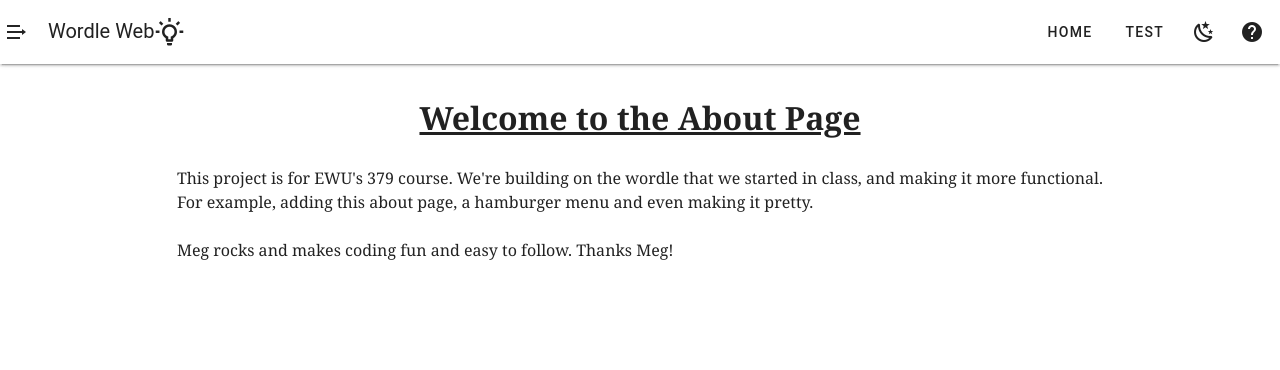
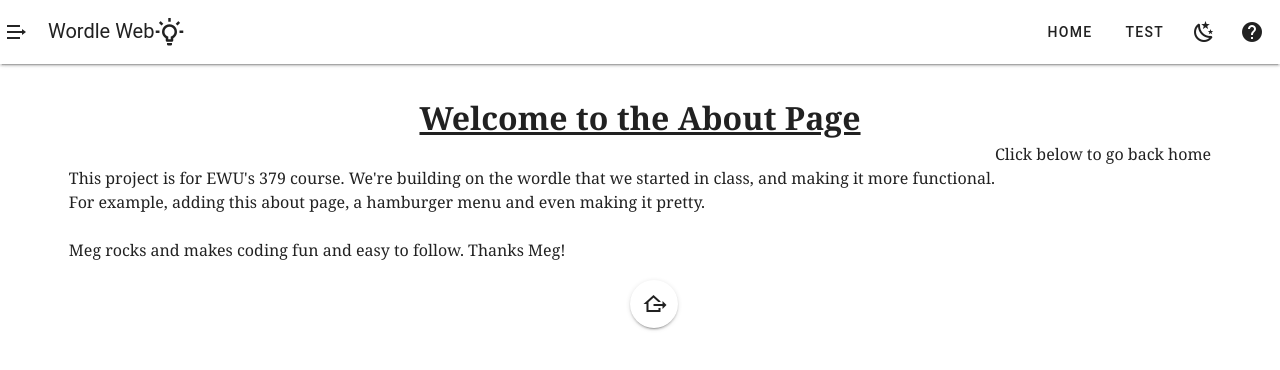
Before and after one commit to IntelliTect-Samples/EWU-CSCD379-2024-Spring, a Nuxt app in the folder wordle-web/: page /aboutPage in a window 1280 px wide. Shown: the top 370 px of the page. Built offline with nearby package versions, Linux system fonts and the light colour scheme.

Commit message:
Getting back home button added from AP

```diff
--- a/wordle-web/pages/aboutPage.vue
+++ b/wordle-web/pages/aboutPage.vue
@@ -6,7 +6,7 @@
     </h1>
     </div>
   </div>
-  <div class="about-container" style="text-align:justify; font-family: Georgia">
+  <p class="about-container" style="text-align:justify; font-family: Georgia">
     <br>
     This project is for EWU's 379 course. We're building on the wordle
     that we started in class, and making it more functional.<br> For example,
@@ -15,10 +15,18 @@
     <br>
     Meg rocks and makes coding fun and easy to follow.
     Thanks Meg!
-  </div>
+    <p style="text-align: center; font-family: Georgia;">Click below to go back home</p>
+  </p>
+
+
+  <div class="vertical-center">
+  <v-btn icon="mdi-home-export-outline" @click="router.push('/')"></v-btn>
+</div>
 </template>
 
-<script lang="ts" setup>
+<script setup lang="ts">
+
+const router = useRouter();
 
 </script>
 
@@ -32,4 +40,11 @@
   margin: 0 auto;
   margin-top: 30px
 }
+.vertical-center{
+  margin:0;
+  position: absolute;
+  top: 35%;
+  right: 47%
+
+}
 </style>
```
